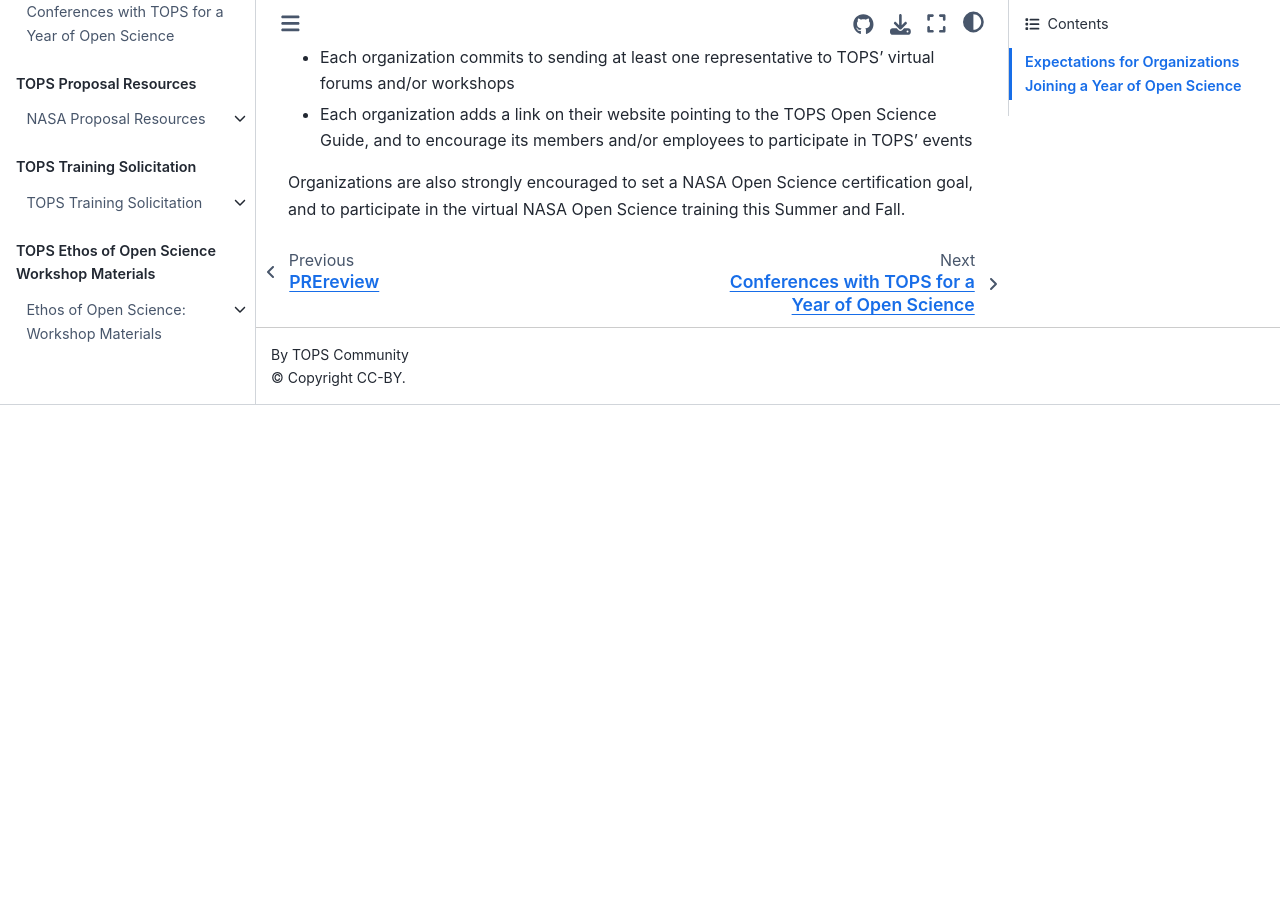
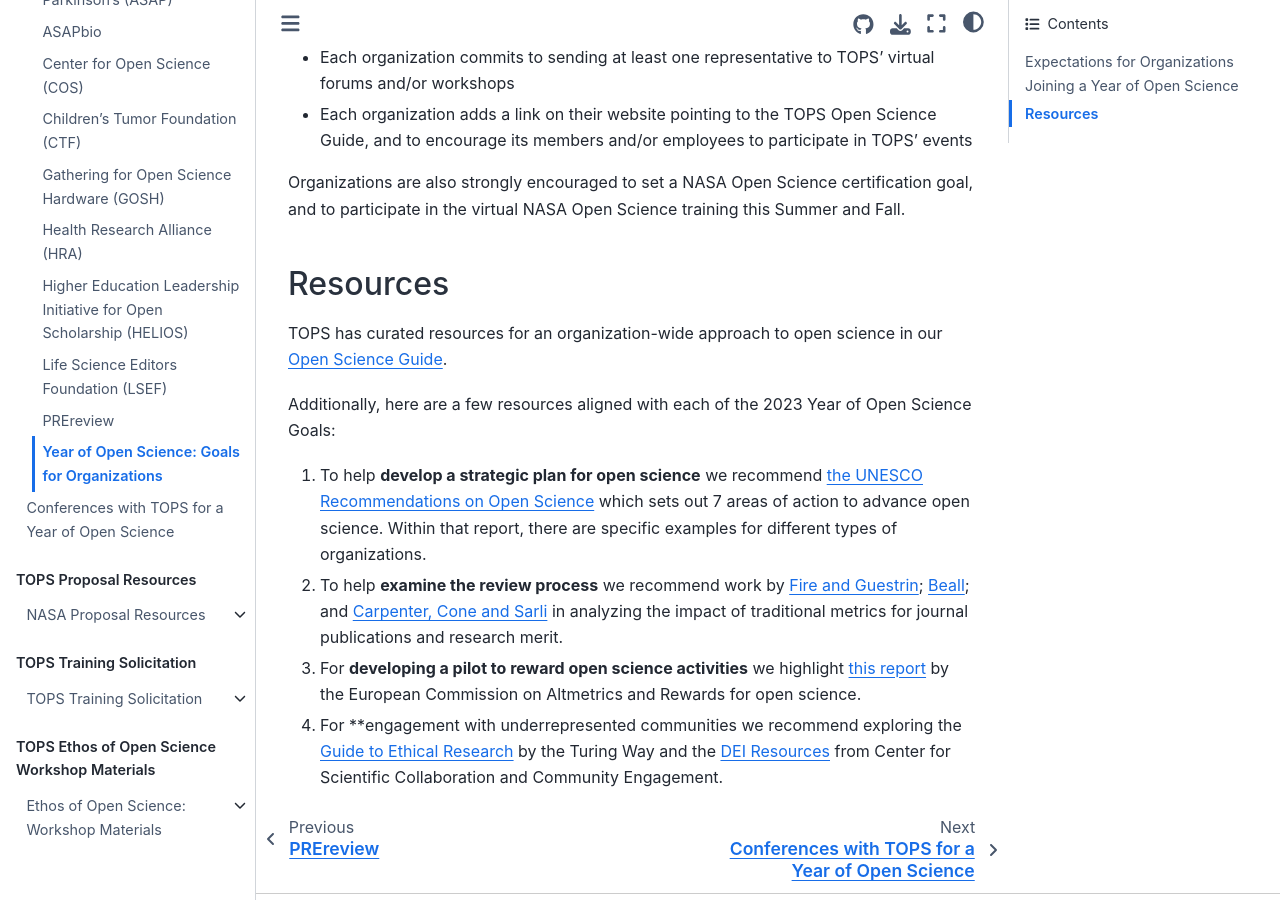
Before and after one commit to nasa/Transform-to-Open-Science-Book, a Jupyter Book: the page built from Year_of_Open_Science_Guide/participants/readme.md, in a window 1280 px wide and 900 px high, scrolled down 1000 px. Built offline with Jupyter Book 1.0.4 settings and Sphinx 7.4.7 and the Sphinx Book theme 1.1.4, drawn with Linux system fonts in a browser that asks for light colours; before the commit the page ends 1405 px from its top, so only the background shows below that.

Commit message:
Update readme.md
Added resources aligned to the four goals

```diff
--- a/Year_of_Open_Science_Guide/participants/readme.md
+++ b/Year_of_Open_Science_Guide/participants/readme.md
@@ -20,3 +20,13 @@
 * Each organization adds a link on their website pointing to the TOPS Open Science Guide, and to encourage its members and/or employees to participate in TOPS' events
 
 Organizations are also strongly encouraged to set a NASA Open Science certification goal, and to participate in the virtual NASA Open Science training this Summer and Fall.
+
+## Resources
+
+TOPS has curated resources for an organization-wide approach to open science in our [Open Science Guide](/Open_Science_Cookbook/Your_Organizations_Open_Science_Journey.md).
+
+Additionally, here are a few resources aligned with each of the 2023 Year of Open Science Goals:
+1. To help **develop a strategic plan for open science** we recommend [the UNESCO Recommendations on Open Science](https://en.unesco.org/science-sustainable-future/open-science/recommendation) which sets out 7 areas of action to advance open science. Within that report, there are specific examples for different types of organizations.
+2. To help **examine the review process** we recommend work by [Fire and Guestrin](https://academic.oup.com/gigascience/article/8/6/giz053/5506490); [Beall](https://pubs.acs.org/doi/10.1021/acs.jpclett.5b00910); and [Carpenter, Cone and Sarli](https://www.ncbi.nlm.nih.gov/pmc/articles/PMC4987709/) in analyzing the impact of traditional metrics for journal publications and research merit.
+3. For **developing a pilot to reward open science activities** we highlight [this report](https://ec.europa.eu/research-and-innovation/sites/default/files/rio/report/MLE%2520OS_Final%2520Report_0.pdf) by the European Commission on Altmetrics and Rewards for open science.
+4. For **engagement with underrepresented communities we recommend exploring the [Guide to Ethical Research](https://the-turing-way.netlify.app/ethical-research/ethical-research.html) by the Turing Way and the [DEI Resources](https://www.cscce.org/resources/dei/) from Center for Scientific Collaboration and Community Engagement.
```
